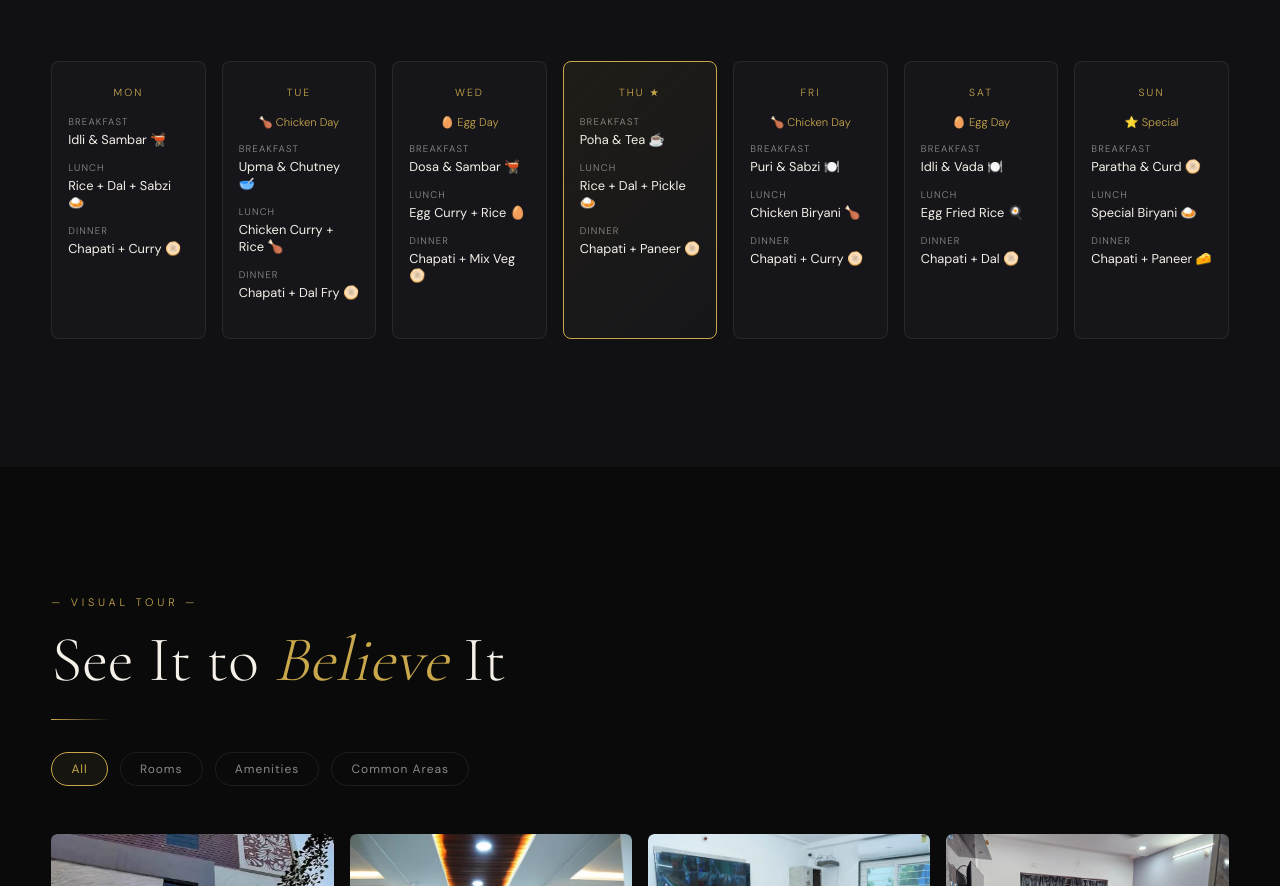
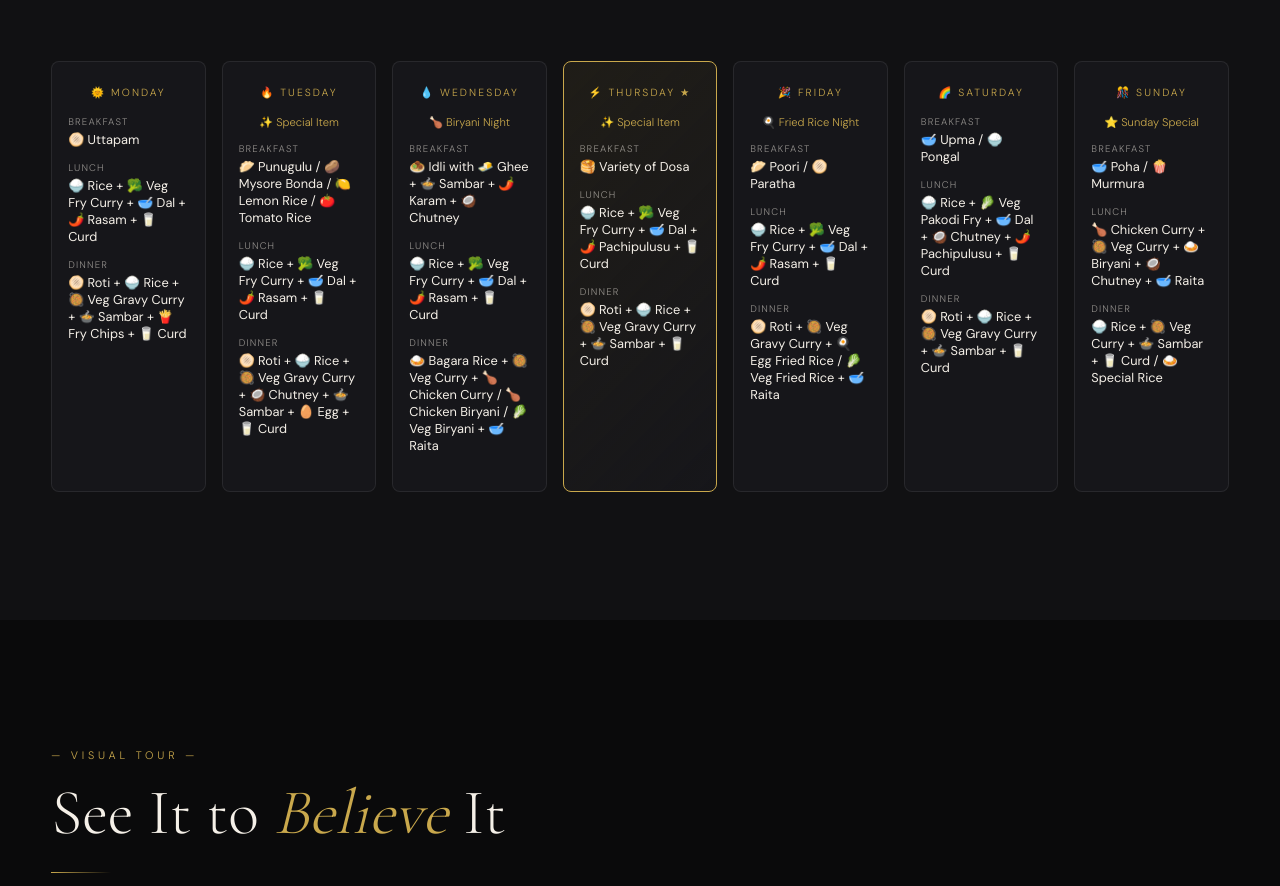
Before and after one commit to Chalam-Babu/swag-colive, a plain HTML site: page index.html in a window 1280 px wide. Shown: the part 6791-7677 px from the top of the page. Drawn offline with nearby package versions, Linux system fonts and the light colour scheme; a web font is replaced by a local one.

Commit message:
Enhance food menu with special meal options
Added new food menu items with special days and meals for each day of the week.

```diff
--- a/index.html
+++ b/index.html
@@ -1812,13 +1812,73 @@ let complaints = [
 ];
 
 const foodMenu = [
-  { day:'Mon', meals:{ breakfast:'Idli & Sambar 🫕', lunch:'Rice + Dal + Sabzi 🍛', dinner:'Chapati + Curry 🫓' } },
-  { day:'Tue', meals:{ breakfast:'Upma & Chutney 🥣', lunch:'Chicken Curry + Rice 🍗', dinner:'Chapati + Dal Fry 🫓', special:'🍗 Chicken Day' } },
-  { day:'Wed', meals:{ breakfast:'Dosa & Sambar 🫕', lunch:'Egg Curry + Rice 🥚', dinner:'Chapati + Mix Veg 🫓', special:'🥚 Egg Day' } },
-  { day:'Thu', meals:{ breakfast:'Poha & Tea ☕', lunch:'Rice + Dal + Pickle 🍛', dinner:'Chapati + Paneer 🫓' } },
-  { day:'Fri', meals:{ breakfast:'Puri & Sabzi 🍽️', lunch:'Chicken Biryani 🍗', dinner:'Chapati + Curry 🫓', special:'🍗 Chicken Day' } },
-  { day:'Sat', meals:{ breakfast:'Idli & Vada 🍽️', lunch:'Egg Fried Rice 🍳', dinner:'Chapati + Dal 🫓', special:'🥚 Egg Day' } },
-  { day:'Sun', meals:{ breakfast:'Paratha & Curd 🫓', lunch:'Special Biryani 🍛', dinner:'Chapati + Paneer 🧀', special:'⭐ Special' } },
+  {
+    day: '🌞 Monday',
+    meals: {
+      breakfast: '🫓 Uttapam',
+      lunch: '🍚 Rice + 🥦 Veg Fry Curry + 🥣 Dal + 🌶️ Rasam + 🥛 Curd',
+      dinner: '🫓 Roti + 🍚 Rice + 🥘 Veg Gravy Curry + 🍲 Sambar + 🍟 Fry Chips + 🥛 Curd'
+    }
+  },
+
+  {
+    day: '🔥 Tuesday',
+    meals: {
+      breakfast: '🥟 Punugulu / 🥔 Mysore Bonda / 🍋 Lemon Rice / 🍅 Tomato Rice',
+      lunch: '🍚 Rice + 🥦 Veg Fry Curry + 🥣 Dal + 🌶️ Rasam + 🥛 Curd',
+      dinner: '🫓 Roti + 🍚 Rice + 🥘 Veg Gravy Curry + 🥥 Chutney + 🍲 Sambar + 🥚 Egg + 🥛 Curd',
+      special: '✨ Special Item'
+    }
+  },
+
+  {
+    day: '💧 Wednesday',
+    meals: {
+      breakfast: '🧆 Idli with 🧈 Ghee + 🍲 Sambar + 🌶️ Karam + 🥥 Chutney',
+      lunch: '🍚 Rice + 🥦 Veg Fry Curry + 🥣 Dal + 🌶️ Rasam + 🥛 Curd',
+      dinner: '🍛 Bagara Rice + 🥘 Veg Curry + 🍗 Chicken Curry / 🍗 Chicken Biryani / 🥬 Veg Biryani + 🥣 Raita',
+      special: '🍗 Biryani Night'
+    }
+  },
+
+  {
+    day: '⚡ Thursday',
+    meals: {
+      breakfast: '🥞 Variety of Dosa',
+      lunch: '🍚 Rice + 🥦 Veg Fry Curry + 🥣 Dal + 🌶️ Pachipulusu + 🥛 Curd',
+      dinner: '🫓 Roti + 🍚 Rice + 🥘 Veg Gravy Curry + 🍲 Sambar + 🥛 Curd',
+      special: '✨ Special Item'
+    }
+  },
+
+  {
+    day: '🎉 Friday',
+    meals: {
+      breakfast: '🥟 Poori / 🫓 Paratha',
+      lunch: '🍚 Rice + 🥦 Veg Fry Curry + 🥣 Dal + 🌶️ Rasam + 🥛 Curd',
+      dinner: '🫓 Roti + 🥘 Veg Gravy Curry + 🍳 Egg Fried Rice / 🥬 Veg Fried Rice + 🥣 Raita',
+      special: '🍳 Fried Rice Night'
+    }
+  },
+
+  {
+    day: '🌈 Saturday',
+    meals: {
+      breakfast: '🥣 Upma / 🍚 Pongal',
+      lunch: '🍚 Rice + 🥬 Veg Pakodi Fry + 🥣 Dal + 🥥 Chutney + 🌶️ Pachipulusu + 🥛 Curd',
+      dinner: '🫓 Roti + 🍚 Rice + 🥘 Veg Gravy Curry + 🍲 Sambar + 🥛 Curd'
+    }
+  },
+
+  {
+    day: '🎊 Sunday',
+    meals: {
+      breakfast: '🥣 Poha / 🍿 Murmura',
+      lunch: '🍗 Chicken Curry + 🥘 Veg Curry + 🍛 Biryani + 🥥 Chutney + 🥣 Raita',
+      dinner: '🍚 Rice + 🥘 Veg Curry + 🍲 Sambar + 🥛 Curd / 🍛 Special Rice',
+      special: '⭐ Sunday Special'
+    }
+  }
 ];
 
 const faqData = [
```
